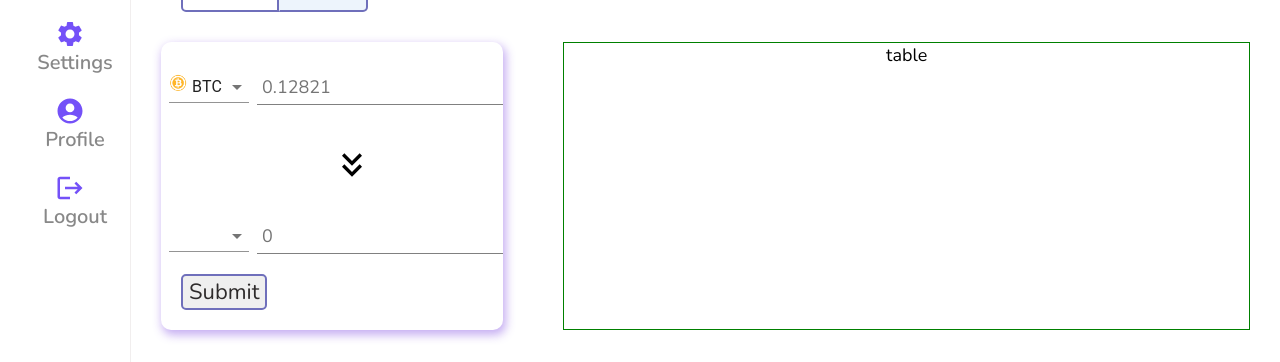
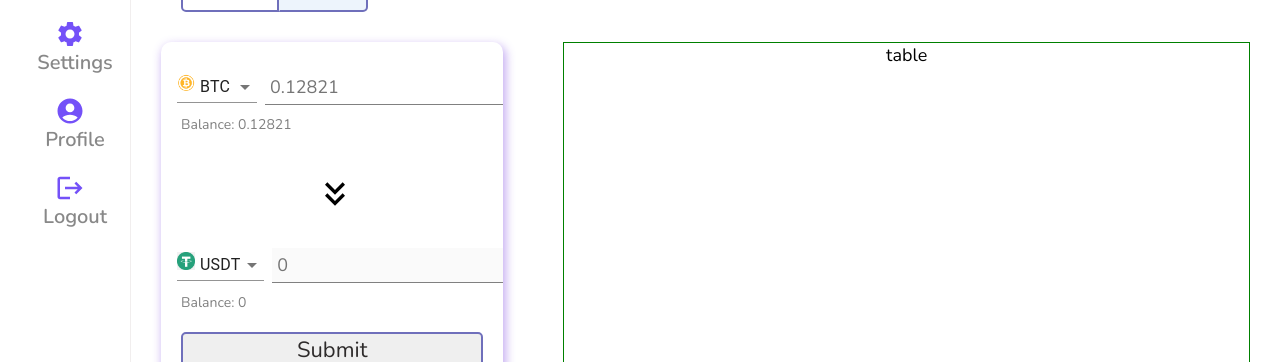
Before and after one commit to Bitummit/CryptoDashboard, a React (Vite) app: page /wallet in a window 1280 px wide. Both pictures are taken after a click on the button "Swap". Shown: the part 299-661 px from the top of the page. Built offline with nearby package versions, Linux system fonts and the light colour scheme.

Commit message:
swap form

```diff
--- a/src/components/swap/Swap.jsx
+++ b/src/components/swap/Swap.jsx
@@ -3,17 +3,26 @@ import "./swap.scss";
 import { useState } from "react";
 import KeyboardDoubleArrowDownIcon from "@mui/icons-material/KeyboardDoubleArrowDown";
 import SwapInput from "./swapInput/SwapInput";
-import {tokens} from "./tokens.js"
+import { tokens } from "./tokens.js";
 
 export default function Swap(props) {
+
+
   const initValue = props.data[Math.floor(Math.random() * props.data.length)];
-  const [formData, setFormData] = useState(
-    {"tokenFrom": initValue, "tokenFromAmount": 0, "tokenTo": {}, "tokenToAmount": 0}
-  )
+
+  const [formData, setFormData] = useState({
+    tokenFrom: initValue,
+    tokenFromAmount: 0,
+    tokenTo: tokens[0],
+    tokenToAmount: 0,
+  });
+
+  let allTokens = tokens.filter(item => {return item.name !== formData.tokenFrom.name})
+
   const handleChangeToken = (event) => {
     const name = event.target.value;
-    let item = {}
-    if (event.target.name === "tokenForm"){
+    let item = {};
+    if (event.target.name === "tokenFrom") {
       item = props.data.find((item) => {
         return item.name === name;
       });
@@ -22,22 +31,36 @@ export default function Swap(props) {
         return item.name === name;
       });
     }
-    setFormData(prevFormData => {
+    setFormData((prevFormData) => {
       return {
         ...prevFormData,
-        [event.target.name]: item
-      }
-    })
+        [event.target.name]: item,
+      };
+    });
   };
 
   const handleChange = (event) => {
-    setFormData(prevFormData => {
+    setFormData((prevFormData) => {
       return {
         ...prevFormData,
-        [event.target.name]: event.target.value
-      }
-    })
+        [event.target.name]: event.target.value,
+      };
+    });
+  };
+
+  function getTokenToBalance() {
+    const names = props.data.map(item => {return item.name})
+
+    if (names.includes(formData.tokenTo.name)) {
+      let item = props.data.find((item) => {
+        return item.name === formData.tokenTo.name;
+      });
+      return item.amount
+
+    }
+    return 0;
   }
+
   console.log(formData);
   return (
     <div className="swap">
@@ -50,11 +73,12 @@ export default function Swap(props) {
             tokenType={"tokenFrom"}
           />
           <input
-          name="tokenFromAmount"
+            name="tokenFromAmount"
             placeholder={formData.tokenFrom.amount}
             onChange={handleChange}
           />
         </div>
+        <div className="balance">Balance: {formData.tokenFrom.amount}</div>
         <div className="arrow">
           <KeyboardDoubleArrowDownIcon className="icon" />{" "}
         </div>
@@ -62,11 +86,20 @@ export default function Swap(props) {
           <SwapInput
             token={formData.tokenTo}
             handleChange={handleChangeToken}
-            data={tokens}
+            data={allTokens}
             tokenType={"tokenTo"}
           />
-          <input placeholder={0.0} name="tokenToAmount" onChange={handleChange}/>
+          <input
+            placeholder={0.0}
+            name="tokenToAmount"
+            onChange={handleChange}
+            disabled
+          />
         </div>
+        <div className="balance">
+          Balance: {getTokenToBalance()}
+        </div>
+        <div className="info"></div>
         <button>Submit</button>
       </form>
 
--- a/src/components/swap/swap.scss
+++ b/src/components/swap/swap.scss
@@ -29,12 +29,22 @@
         align-items: center;
       }
     }
+    .balance {
+      margin-top: 10px;
+      margin-left: 20px;
+      font-size: 14px;
+      color: gray
+    }
+
     .arrow {
-      margin-left: 50%;
+      margin-left: 45%;
       margin-top: 40px;
       .icon {
         font-size: 40px;
       }
+    }
+    button {
+      width: calc(100% - 40px);
     }
   }
   .table {
--- a/src/components/swap/swapInput/SwapInput.jsx
+++ b/src/components/swap/swapInput/SwapInput.jsx
@@ -1,3 +1,4 @@
+/* eslint-disable react/prop-types */
 import MenuItem from "@mui/material/MenuItem";
 import FormControl from "@mui/material/FormControl";
 import Select from "@mui/material/Select";
@@ -5,7 +6,7 @@ import Select from "@mui/material/Select";
 export default function SwapInput(props) {
     return (
         <div className="swapInput">
-            <FormControl sx={{ m: 1, minWidth: 80, height: 2 }}>
+            <FormControl sx={{ m: 1, minWidth: 80, height: 2, ml: 2}}>
             <Select
             name={props.tokenType}
               value={props.token.name}
```
